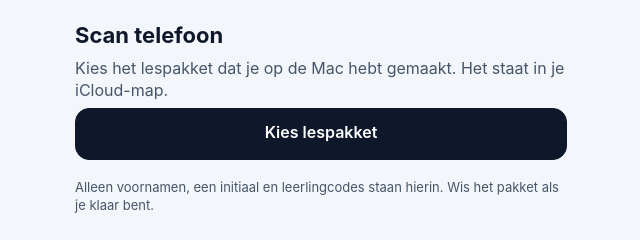
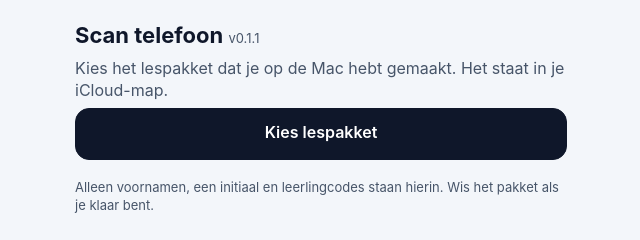
Before and after one commit to weerthuis-cloud/scan-telefoon, a plain HTML site: page index.html in a window 1280 px wide. Shown: the full height of the page, 319-959 px from the left. Drawn offline with Linux system fonts and the light colour scheme.

Commit message:
Versienummer 0.1.1 op het startscherm

```diff
--- a/index.html
+++ b/index.html
@@ -131,8 +131,9 @@ function zetStatus(){
 }
 
 /* Startscherm: pakket, klas, opdracht */
+var APP_VERSIE = '0.1.1';
 function schermStart(){
-  var h = '<h1>Scan telefoon</h1>';
+  var h = '<h1>Scan telefoon <span class="klein" style="font-weight:400">v' + APP_VERSIE + '</span></h1>';
   if (!data.pakket){
     h += '<p class="zacht">Kies het lespakket dat je op de Mac hebt gemaakt. Het staat in je iCloud-map.</p>';
     h += '<label class="k hoofd bestand">Kies lespakket<input type="file" id="pakketkies" accept=".json,application/json"></label>';
```
